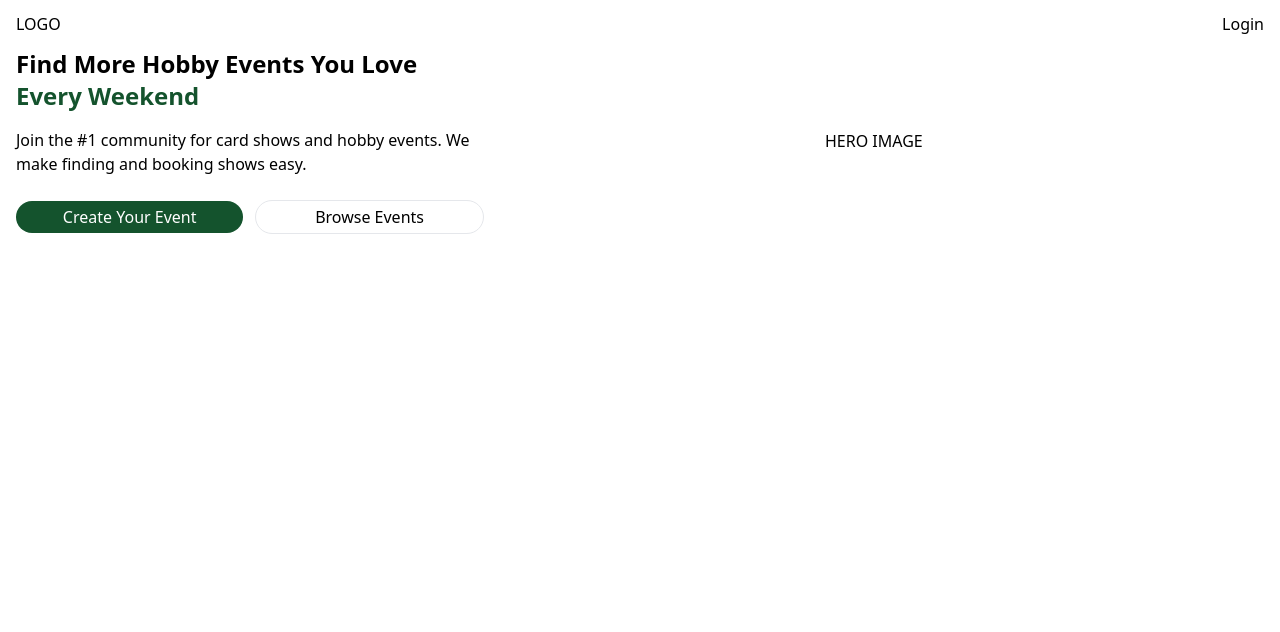
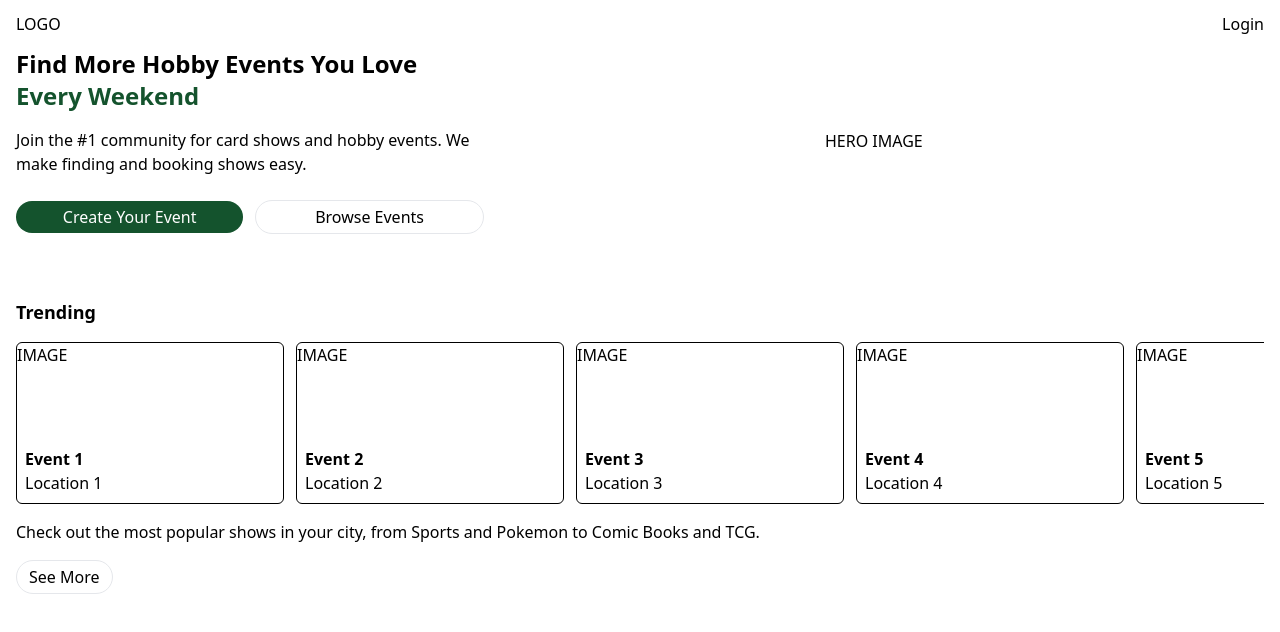
Before and after one commit to will-saulon/cardshow.co, a Next.js app: page / in a window 1280 px wide. Shown: the top 632 px of the page. Built offline with nearby package versions, Linux system fonts and the light colour scheme.

Commit message:
feat: Create carousel component and section

```diff
--- a/app/page.tsx
+++ b/app/page.tsx
@@ -1,6 +1,8 @@
+import Carousel from "@/components/Carousel"
+
 export default function Landing() {
   return (
-    <main className="px-4">
+    <main className="px-4 space-y-16">
       <section className="flex flex-col items-center sm:flex-row-reverse ">
         {/* Insert hero image here */}
         <div className="text-center md:w-full">HERO IMAGE</div>
@@ -17,6 +19,14 @@ export default function Landing() {
           </div>
         </div>
       </section>
+      <section>
+        <h2 className="text-lg font-bold mb-4">Trending</h2>
+        <Carousel />
+        <p className="mb-4">Check out the most popular shows in your city, from Sports and Pokemon to Comic Books and TCG.</p>
+        <button className="rounded-full py-1 px-3 border">
+          <a href="/events">See More</a>
+        </button>
+      </section>
     </main>
   );
 }
--- /dev/null
+++ b/components/Carousel.tsx
@@ -0,0 +1,42 @@
+"use client"
+
+import 'keen-slider/keen-slider.min.css'
+import { useKeenSlider } from 'keen-slider/react'
+import EventCard from './EventCard';
+
+export default function Carousel() {
+  const [sliderRef] = useKeenSlider({
+    loop: true,
+    breakpoints: {
+      "(min-width: 640px)": {
+        slides: {
+          perView: 3.5,
+          spacing: 12
+        }
+      },
+      "(min-width: 1024px)": {
+        slides: {
+          perView: 4.5,
+          spacing: 12
+        }
+      }
+    },
+    slides: {
+      perView: 2.5,
+      spacing: 12
+    }
+  });
+  const sampleSlides = Array.from({ length: 10 }, (_, i) => i + 1);
+
+  return (
+    <div ref={sliderRef} className="keen-slider mb-4">
+      {sampleSlides.map((slideNum) =>
+        <EventCard
+          key={slideNum}
+          className="keen-slider__slide"
+          slideNum={slideNum}
+        />
+      )}
+    </div>
+  )
+}
--- /dev/null
+++ b/components/EventCard.tsx
@@ -0,0 +1,12 @@
+export default function EventCard({ className, slideNum }: { className: string, slideNum: number }) {
+  return (
+    <article className={`${className} border border-black flex flex-col h-[162px] rounded-md`}>
+      {/* Insert event image here */}
+      <p className="h-3/4">IMAGE</p>
+      <div className="p-2">
+        <p className="font-bold">Event {slideNum}</p>
+        <p>Location {slideNum}</p>
+      </div>
+    </article>
+  )
+}
```
